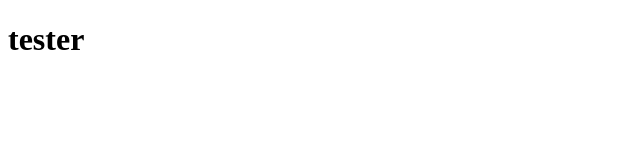
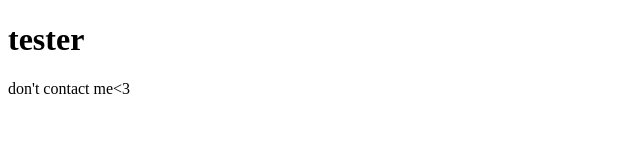
Before and after one commit to AbleWiji/AbleWiji.github.io, a plain HTML site: page index.html in a window 1280 px wide. Shown: the whole page, without its empty margins (0-640 px from the left). Drawn offline with Linux system fonts and the light colour scheme.

Commit message:
Update index.html

```diff
--- a/index.html
+++ b/index.html
@@ -1,4 +1,5 @@
 <!DOCTYPE HTML>
+<html>
 <head>
 <title>
 testtest
@@ -11,6 +12,7 @@
 
 </body>
 <footer>
-
+<p> don't contact me<3 </p>
 
 </footer>
+</html>
```
